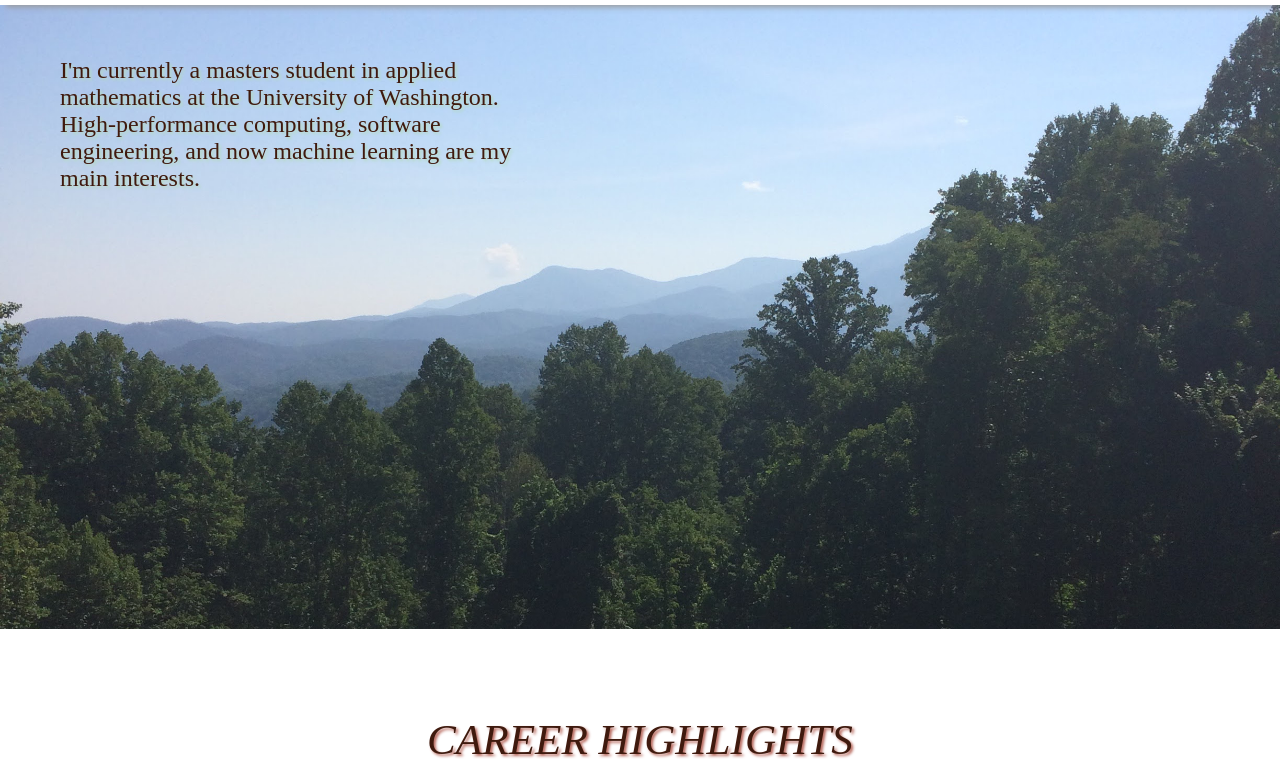
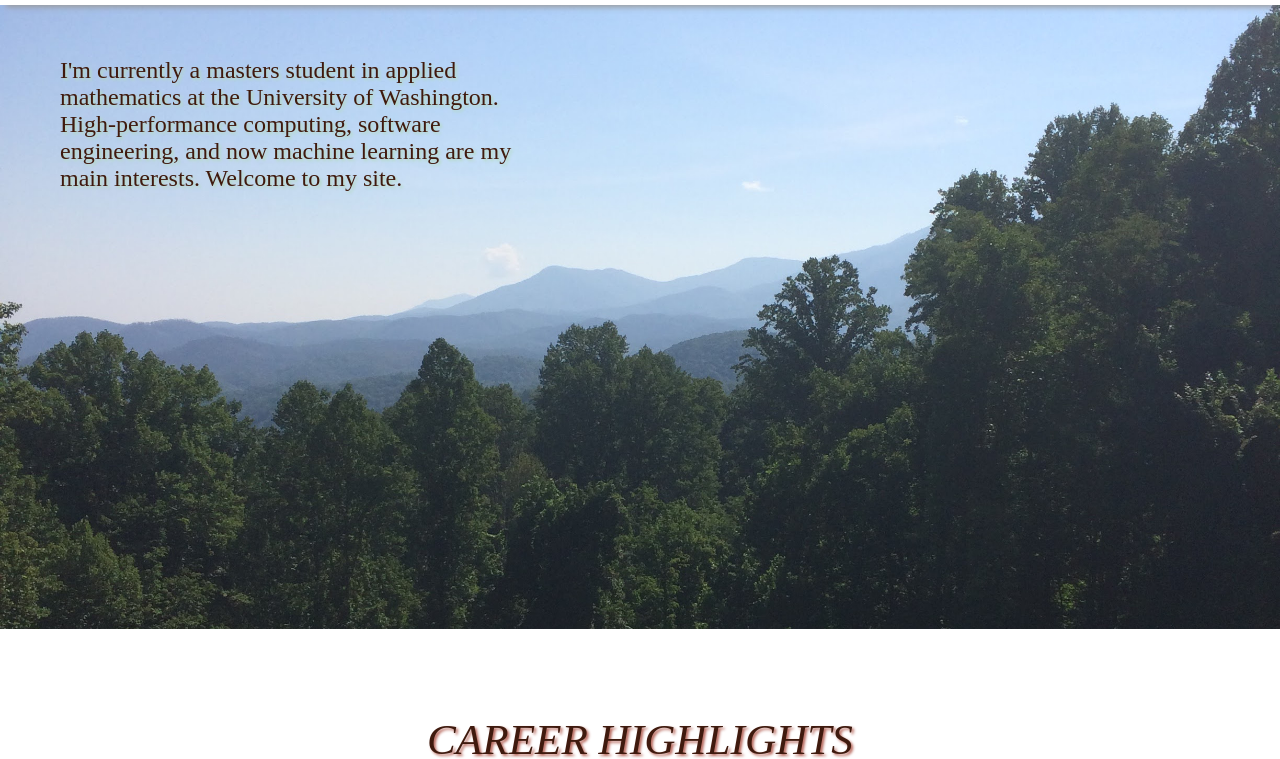
Before and after one commit to JohnSell620/JohnSell620.github.io, a plain HTML site: page index.html in a window 1280 px wide. Shown: the part 43-802 px from the top of the page. Drawn offline with Linux system fonts and the light colour scheme; a web font is replaced by a local one.

Commit message:
updated introduction

```diff
--- a/index.html
+++ b/index.html
@@ -38,7 +38,7 @@
 	<a class="section-anchor" id="intro"></a>
 
 	<div>
-		<a class="headline" href="#" onclick="scrollToY(1, 100, 'easeInOutQuint')"><div>I'm currently a masters student in applied mathematics at the University of Washington. High-performance computing, software engineering, and now machine learning are my main interests.</div></a>
+		<a class="headline" href="#" onclick="scrollToY(1, 100, 'easeInOutQuint')"><div>I'm currently a masters student in applied mathematics at the University of Washington. High-performance computing, software engineering, and now machine learning are my main interests. Welcome to my site.</div></a>
 	</div>
 
 	<!-- TODO set this image to change when breakpoint-small (by css or else?)-->
```
